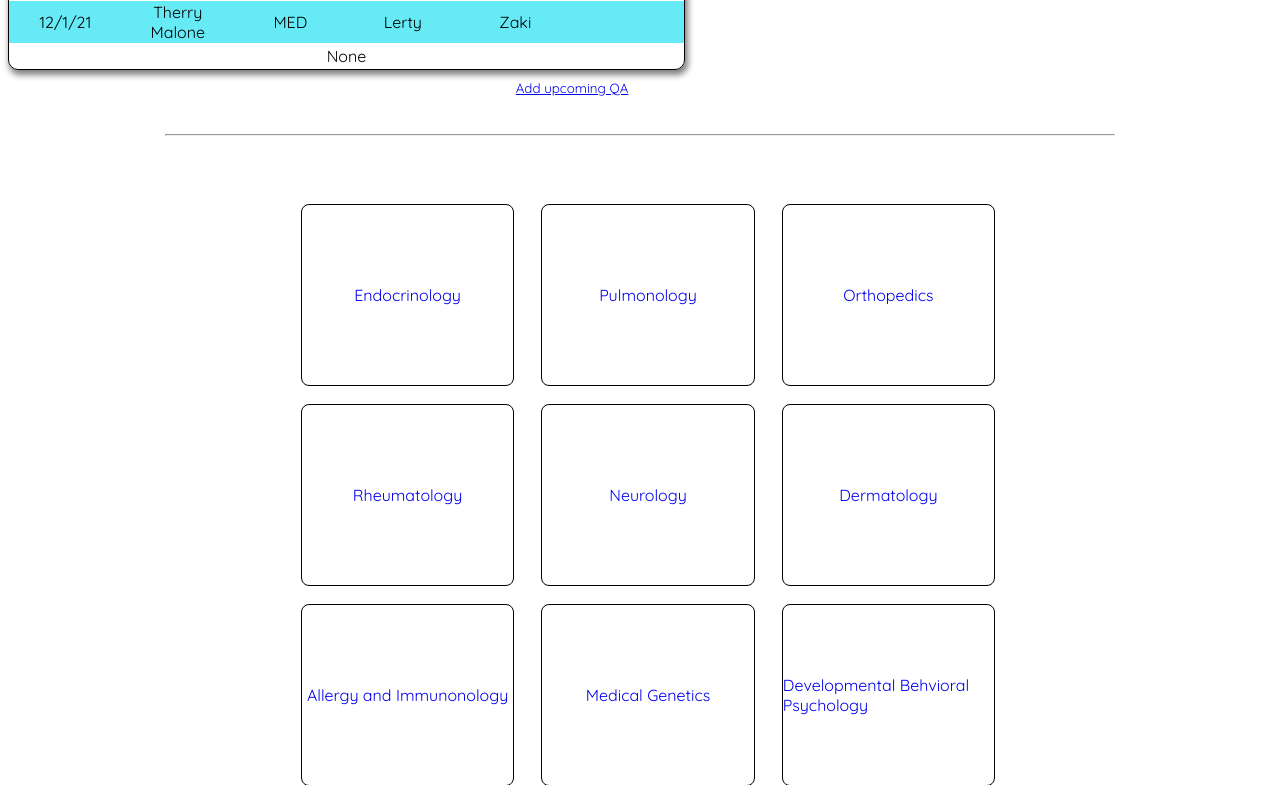
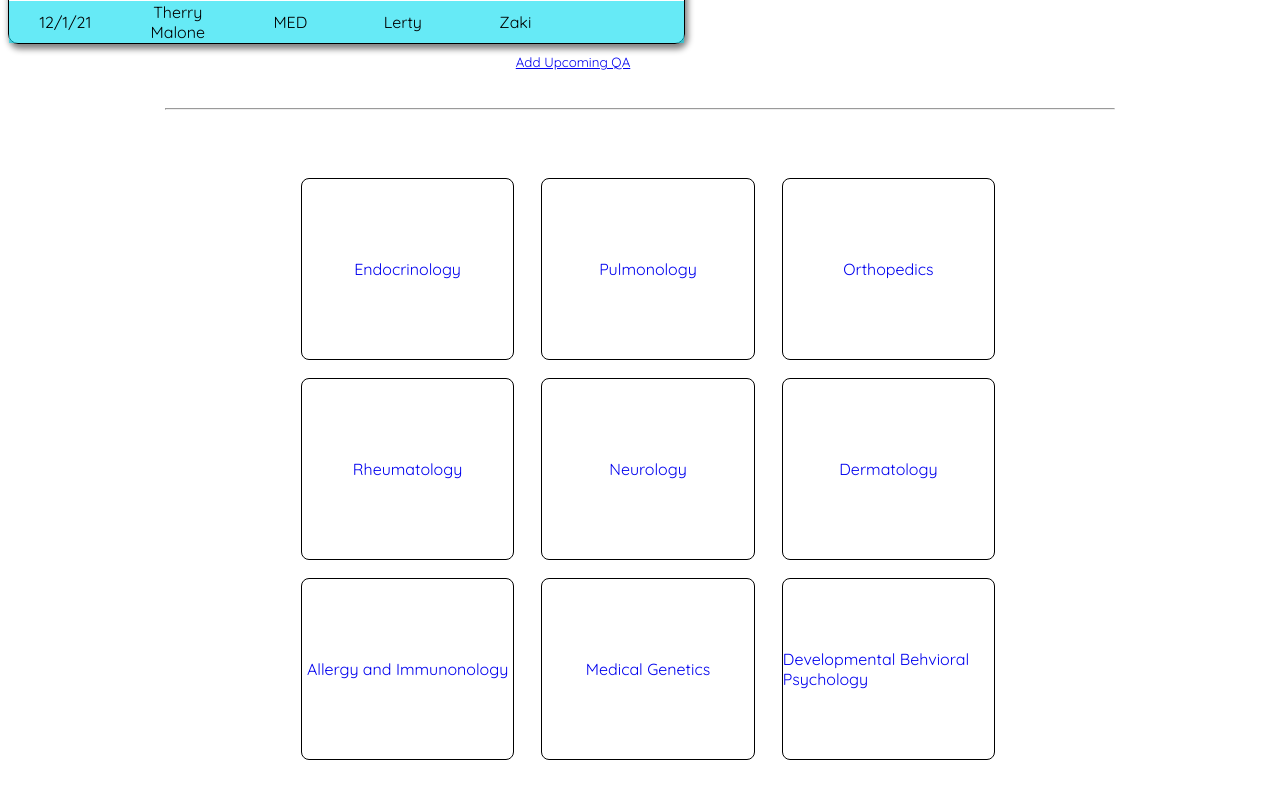
Before and after one commit to PGSTJ/QA-Tracking, a Flask app: page /home in a window 1280 px wide; the page is wider, and only the part inside the window is pictured. Shown: the part 379-1164 px from the top of that part. Run offline with Flask 3, Linux system fonts and the light colour scheme.

Commit message:
transfer patch

```diff
--- a/static/main.js
+++ b/static/main.js
@@ -1,9 +1,11 @@
 document.addEventListener("DOMContentLoaded", function () {
+    checkTrackerLoop();
     addQaPopup();
-    checkTrackerLoop();
 });
 
 function addQaPopup() {
+    console.log('addQaPopup function called');
+
     // Get elements
     const addQALink = document.getElementById("add-qa-link");
     const popupForm = document.getElementById("add-prospective-popup");
@@ -29,6 +31,7 @@ function addQaPopup() {
 }
 
 function checkTrackerLoop() {
+    console.log('checkTrackerLoop function called');
     var prospectiveRows = document.querySelectorAll('#prospective .table-view table tr');
     var dueRows = document.querySelectorAll('#due .table-view table tr')
     var hiddenNoneDivPro = document.querySelector('#prospective .hidden-none');
@@ -37,16 +40,16 @@ function checkTrackerLoop() {
     console.log("Prospective rows length:", prospectiveRows.length);
     console.log("Due rows length:", dueRows.length);
 
-    if (prospectiveRows.length === 1) {
+    if (prospectiveRows.length > 1) {
+        hiddenNoneDivPro.style.display = 'none';
+    } else {
         hiddenNoneDivPro.style.display = 'block';
-    } else {
-        hiddenNoneDivPro.style.display = 'none';
     }
 
-    if (dueRows.length === 1) {
+    if (dueRows.length > 1) {
+        hiddenNoneDivDue.style.display = 'none';
+    } else {
         hiddenNoneDivDue.style.display = 'block';
-    } else {
-        hiddenNoneDivDue.style.display = 'none';
     }
 
 }
--- a/templates/base.html
+++ b/templates/base.html
@@ -4,6 +4,7 @@
     <meta charset="UTF-8">
     <meta name="viewport" content="width=device-width, initial-scale=1.0">
     <link rel="stylesheet" href="..\\static\\base.css">
+    <script src="..\\static\\main.js"></script>
 
     <link rel="preconnect" href="https://fonts.googleapis.com">
     <link rel="preconnect" href="https://fonts.gstatic.com" crossorigin>
@@ -15,6 +16,7 @@
     {% endblock %}
 </head>
 <body>
+    <!-- <script src="..\\static\\main.js"></script> -->
     <nav>
         <div class="nav-items">
             <div class="nav-logo">
@@ -37,7 +39,6 @@
     {% block content %}
 
     {% endblock %}
-    <script src="..\\static\\main.js"></script>
 
 </body>
 </html>
--- a/templates/home.html
+++ b/templates/home.html
@@ -34,7 +34,7 @@
             </table>
             <div class="hidden-none">None</div>
         </div>
-        <div class="add-qa"><a href="#" id="add-qa-link">Add upcoming QA</a></div>
+        <div class="add-qa"><a href="#" id="add-qa-link">Add Upcoming QA</a></div>
     </div>
 
     <div class="overlay" id="qaf-overlay"></div>
--- a/utils/database.py
+++ b/utils/database.py
@@ -3,8 +3,8 @@ import os
 import traceback
 import json
 
-# from .custom_errors import ProspectiveScribeDivision
-from custom_errors import ProspectiveScribeDivision
+from .custom_errors import ProspectiveScribeDivision
+# from custom_errors import ProspectiveScribeDivision
 
 dbf = "QAData.db"
 dbp = os.path.abspath(dbf)
```
